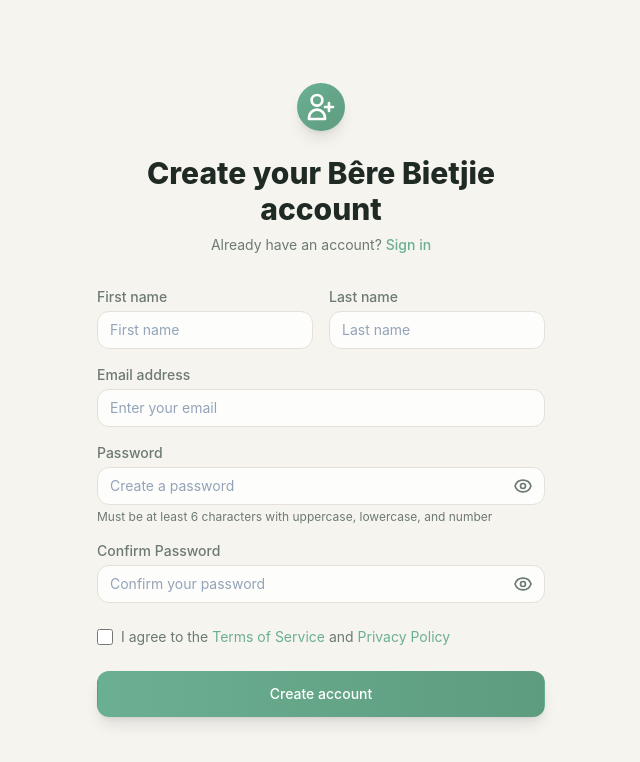
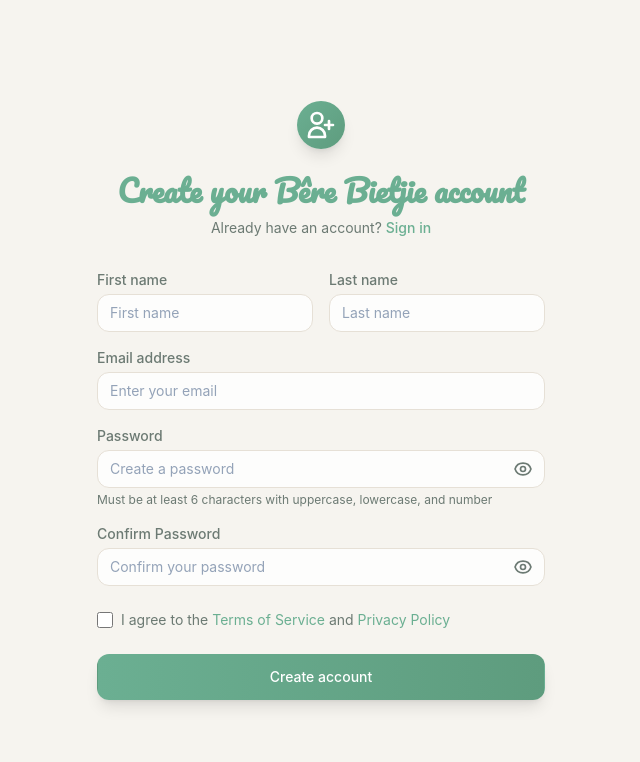
Before and after one commit to CodeNameJuJu/budget_buddy, a React (Vite) app in the folder frontend/: page /register in a window 1280 px wide. Shown: the top 762 px of the page, without its empty margins (319-959 px from the left). Built offline with nearby package versions, Linux system fonts and the light colour scheme; no server answers.

Commit message:
Apply Pacifico cursive font and green color to all Bêre Bietjie brand names

```diff
--- a/frontend/src/components/Layout.tsx
+++ b/frontend/src/components/Layout.tsx
@@ -427,8 +427,8 @@
                 <img src="/src/images/bere_bietjie_logo.jpeg" alt="Bêre Bietjie" className="h-4 w-4 xs:h-5 xs:w-5 object-cover rounded-full" />
               </div>
               <span className={cn(
-                "font-bold text-sm xs:text-base",
-                theme === "light" ? "text-[#1F2A24]" : "text-[#E8DCC5]"
+                "brand-name text-sm xs:text-base",
+                theme === "light" ? "text-[#6BAF92]" : "text-[#88B39B]"
               )}>Bêre Bietjie</span>
             </div>
             <button
--- a/frontend/src/components/auth/LoginForm.tsx
+++ b/frontend/src/components/auth/LoginForm.tsx
@@ -94,10 +94,10 @@
             </svg>
           </div>
           <h2 className={cn(
-            "mt-6 text-center text-3xl font-extrabold",
-            theme === "light" ? "text-[#1F2A24]" : "text-[#E7EFEA]"
+            "mt-6 text-center text-3xl",
+            theme === "light" ? "text-[#6BAF92]" : "text-[#88B39B]"
           )}>
-            Sign in to Bêre Bietjie
+            <span className="brand-name">Sign in to Bêre Bietjie</span>
           </h2>
           <p className={cn(
             "mt-2 text-center text-sm",
--- a/frontend/src/components/auth/RegisterForm.tsx
+++ b/frontend/src/components/auth/RegisterForm.tsx
@@ -109,10 +109,10 @@
             </svg>
           </div>
           <h2 className={cn(
-            "mt-6 text-center text-3xl font-extrabold",
-            theme === "light" ? "text-[#1F2A24]" : "text-[#E7EFEA]"
+            "mt-6 text-center text-3xl",
+            theme === "light" ? "text-[#6BAF92]" : "text-[#88B39B]"
           )}>
-            Create your Bêre Bietjie account
+            <span className="brand-name">Create your Bêre Bietjie account</span>
           </h2>
           <p className={cn(
             "mt-2 text-center text-sm",
--- a/frontend/src/components/widgets/WelcomeWidget.tsx
+++ b/frontend/src/components/widgets/WelcomeWidget.tsx
@@ -20,7 +20,10 @@
           theme === "light" ? "text-[#6BAF92]" : "text-[#A8D5BA]"
         )}>
           <Sparkles className="h-5 w-5" />
-          Welcome to Bêre Bietjie!
+          <span className={cn(
+            "brand-name text-2xl xs:text-3xl lg:text-4xl",
+            theme === "light" ? "text-[#6BAF92]" : "text-[#88B39B]"
+          )}>Welcome to Bêre Bietjie!</span>
         </CardTitle>
       </CardHeader>
       <CardContent className="space-y-4">
--- a/frontend/src/index.css
+++ b/frontend/src/index.css
@@ -1,5 +1,6 @@
 @import "tw-animate-css";
 @import "@fontsource-variable/geist";
+@import url('https://fonts.googleapis.com/css2?family=Pacifico&display=swap');
 @tailwind base;
 @tailwind components;
 @tailwind utilities;
@@ -527,3 +528,9 @@
     transform: translateY(0);
   }
 }
+
+/* Brand name styling with cursive font and green color */
+.brand-name {
+  font-family: 'Pacifico', cursive;
+  font-weight: 700;
+}
--- a/frontend/src/pages/UserGuidePage.tsx
+++ b/frontend/src/pages/UserGuidePage.tsx
@@ -112,7 +112,7 @@
           User Guide
         </h1>
         <p className={cn("text-lg", theme === "light" ? "text-[#6C7A73]" : "text-[#A7B3AD]")}>
-          Learn how to use Bêre Bietjie to manage your finances effectively
+          Learn how to use <span className={cn("brand-name", theme === "light" ? "text-[#6BAF92]" : "text-[#88B39B]")}>Bêre Bietjie</span> to manage your finances effectively
         </p>
       </div>
 
@@ -126,7 +126,7 @@
         </CardHeader>
         <CardContent className="space-y-4">
           <p className={cn(theme === "light" ? "text-[#6C7A73]" : "text-[#A7B3AD]")}>
-            Welcome to Bêre Bietjie! Here's how to get started with managing your finances:
+            Welcome to <span className={cn("brand-name", theme === "light" ? "text-[#6BAF92]" : "text-[#88B39B]")}>Bêre Bietjie</span>! Here's how to get started with managing your finances:
           </p>
           <div className="space-y-3">
             <div className="flex items-start gap-3">
```
